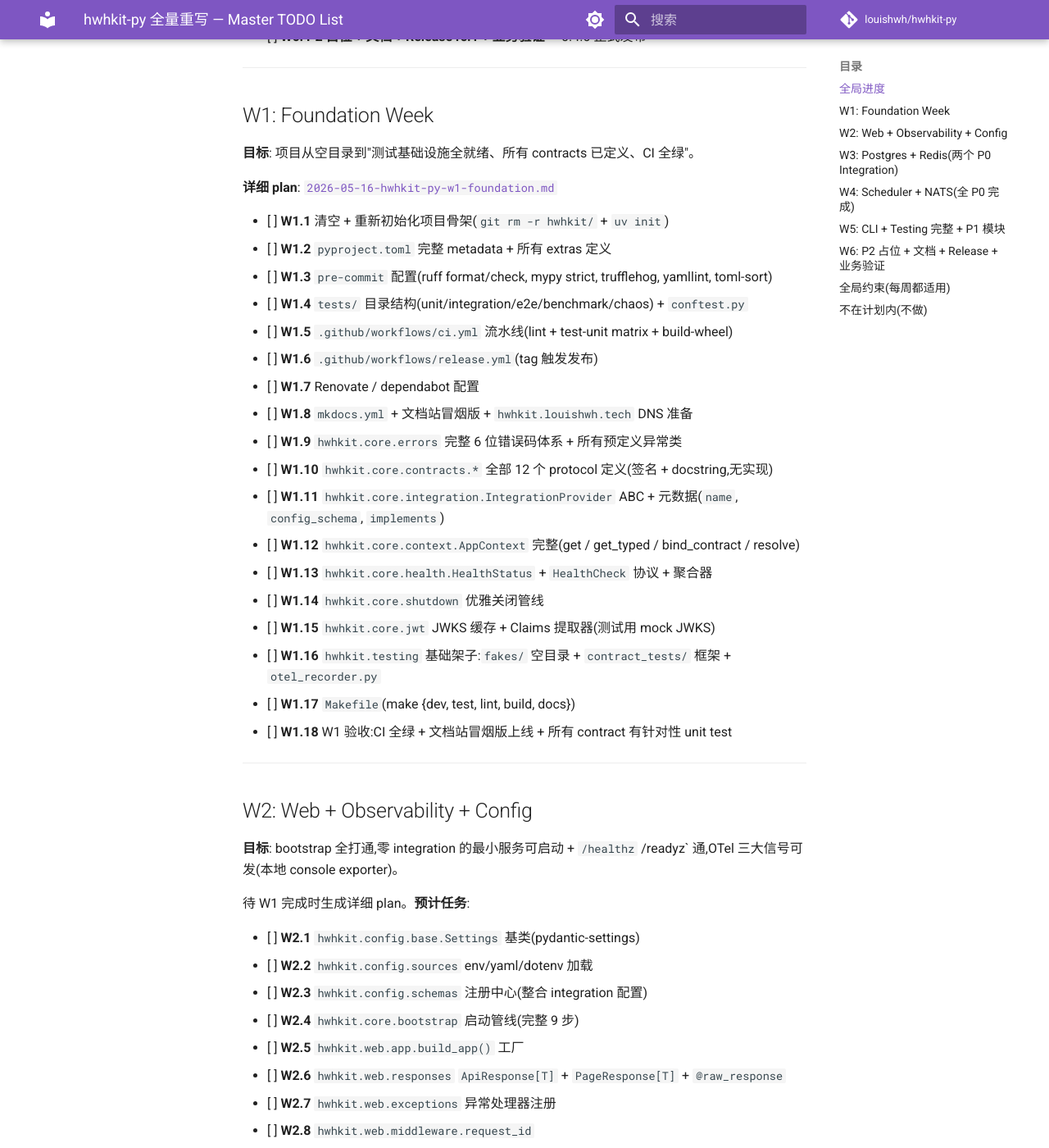
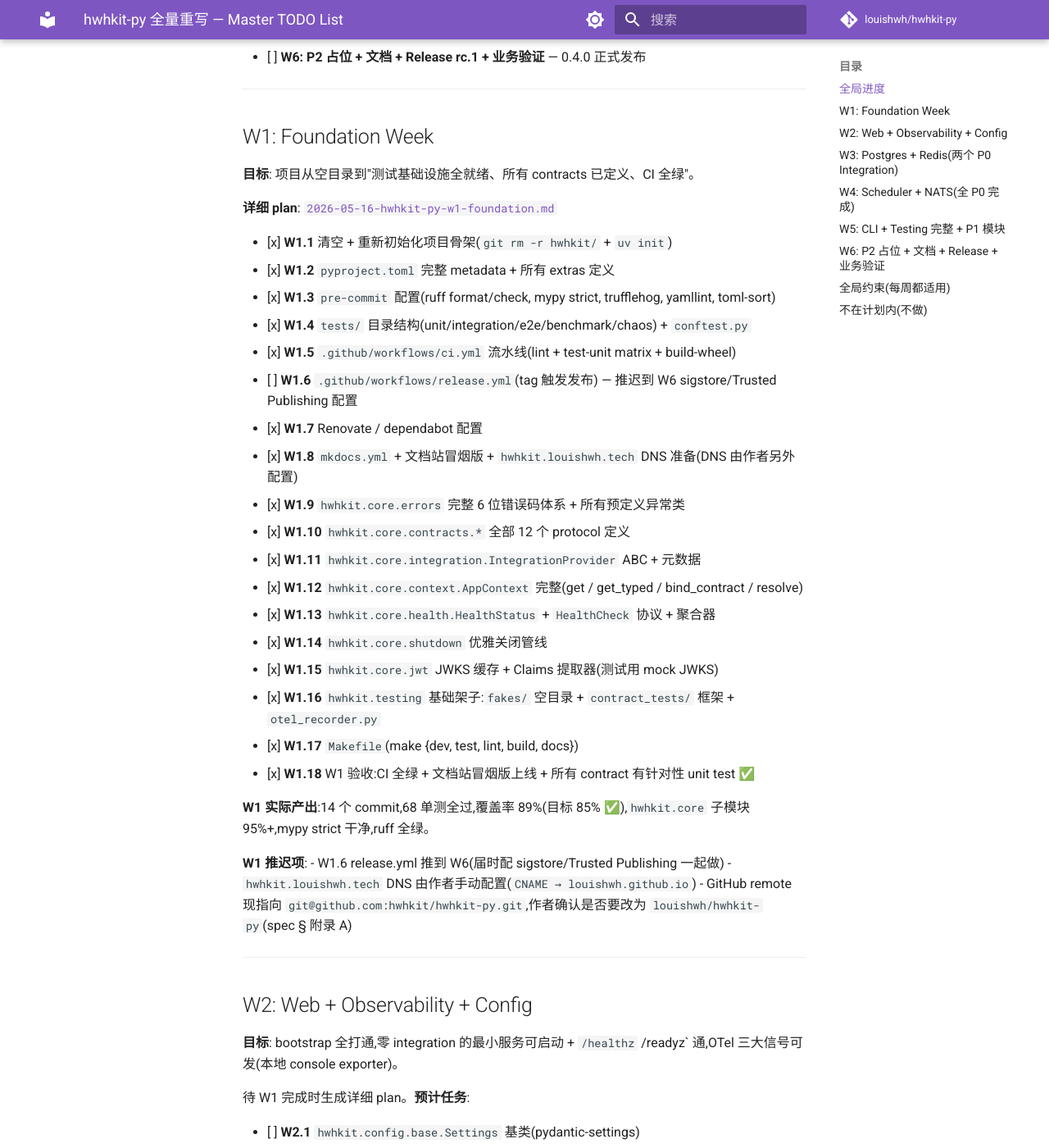
Before and after one commit to hwhkit/hwhkit-py, an MkDocs documentation site: the page built from docs/superpowers/plans/2026-05-16-hwhkit-py-master-todo.md, in a window 1280 px wide and 1400 px high, scrolled down 625 px. Shown: the whole window at 82% size. Built offline with MkDocs 1.6.1 and Material for MkDocs 9.7.7, drawn with Linux system fonts in a browser that asks for light colours; comment, search, counter and statistics services are not loaded; the version menu is left out; some of the changed text lies outside the part shown.

Commit message:
docs(plan): mark W1 milestones complete
W1 deliverables shipped:
- Project skeleton + CI/CD + pre-commit + Renovate
- All 12 contract protocols defined
- IntegrationProvider ABC + AppContext + HealthAggregator + GracefulShutdown + JwtVerifier
- ApiError taxonomy with 6-digit codes
- hwhkit.testing.OtelRecorder
- mkdocs-material documentation site (smoke version)
- 68 unit tests, 89% coverage, mypy strict clean, ruff clean

Deferred to W6:
- release.yml (will combine with sigstore + Trusted Publishing)

Outside-of-code action items:
- Configure hwhkit.louishwh.tech DNS (CNAME → louishwh.github.io)
- Confirm GitHub repo location (current remote: hwhkit/hwhkit-py;
  spec § A: louishwh/hwhkit-py)

Co-Authored-By: Claude Opus 4.7 (1M context) <noreply@anthropic.com>

```diff
--- a/docs/superpowers/plans/2026-05-16-hwhkit-py-master-todo.md
+++ b/docs/superpowers/plans/2026-05-16-hwhkit-py-master-todo.md
@@ -25,24 +25,31 @@
 
 **详细 plan**: [`2026-05-16-hwhkit-py-w1-foundation.md`](./2026-05-16-hwhkit-py-w1-foundation.md)
 
-- [ ] **W1.1** 清空 + 重新初始化项目骨架(`git rm -r hwhkit/` + `uv init`)
-- [ ] **W1.2** `pyproject.toml` 完整 metadata + 所有 extras 定义
-- [ ] **W1.3** `pre-commit` 配置(ruff format/check, mypy strict, trufflehog, yamllint, toml-sort)
-- [ ] **W1.4** `tests/` 目录结构(unit/integration/e2e/benchmark/chaos) + `conftest.py`
-- [ ] **W1.5** `.github/workflows/ci.yml` 流水线(lint + test-unit matrix + build-wheel)
-- [ ] **W1.6** `.github/workflows/release.yml`(tag 触发发布)
-- [ ] **W1.7** Renovate / dependabot 配置
-- [ ] **W1.8** `mkdocs.yml` + 文档站冒烟版 + `hwhkit.louishwh.tech` DNS 准备
-- [ ] **W1.9** `hwhkit.core.errors` 完整 6 位错误码体系 + 所有预定义异常类
-- [ ] **W1.10** `hwhkit.core.contracts.*` 全部 12 个 protocol 定义(签名 + docstring,无实现)
-- [ ] **W1.11** `hwhkit.core.integration.IntegrationProvider` ABC + 元数据(`name`, `config_schema`, `implements`)
-- [ ] **W1.12** `hwhkit.core.context.AppContext` 完整(get / get_typed / bind_contract / resolve)
-- [ ] **W1.13** `hwhkit.core.health.HealthStatus` + `HealthCheck` 协议 + 聚合器
-- [ ] **W1.14** `hwhkit.core.shutdown` 优雅关闭管线
-- [ ] **W1.15** `hwhkit.core.jwt` JWKS 缓存 + Claims 提取器(测试用 mock JWKS)
-- [ ] **W1.16** `hwhkit.testing` 基础架子:`fakes/` 空目录 + `contract_tests/` 框架 + `otel_recorder.py`
-- [ ] **W1.17** `Makefile`(make {dev, test, lint, build, docs})
-- [ ] **W1.18** W1 验收:CI 全绿 + 文档站冒烟版上线 + 所有 contract 有针对性 unit test
+- [x] **W1.1** 清空 + 重新初始化项目骨架(`git rm -r hwhkit/` + `uv init`)
+- [x] **W1.2** `pyproject.toml` 完整 metadata + 所有 extras 定义
+- [x] **W1.3** `pre-commit` 配置(ruff format/check, mypy strict, trufflehog, yamllint, toml-sort)
+- [x] **W1.4** `tests/` 目录结构(unit/integration/e2e/benchmark/chaos) + `conftest.py`
+- [x] **W1.5** `.github/workflows/ci.yml` 流水线(lint + test-unit matrix + build-wheel)
+- [ ] **W1.6** `.github/workflows/release.yml`(tag 触发发布) — 推迟到 W6 sigstore/Trusted Publishing 配置
+- [x] **W1.7** Renovate / dependabot 配置
+- [x] **W1.8** `mkdocs.yml` + 文档站冒烟版 + `hwhkit.louishwh.tech` DNS 准备(DNS 由作者另外配置)
+- [x] **W1.9** `hwhkit.core.errors` 完整 6 位错误码体系 + 所有预定义异常类
+- [x] **W1.10** `hwhkit.core.contracts.*` 全部 12 个 protocol 定义
+- [x] **W1.11** `hwhkit.core.integration.IntegrationProvider` ABC + 元数据
+- [x] **W1.12** `hwhkit.core.context.AppContext` 完整(get / get_typed / bind_contract / resolve)
+- [x] **W1.13** `hwhkit.core.health.HealthStatus` + `HealthCheck` 协议 + 聚合器
+- [x] **W1.14** `hwhkit.core.shutdown` 优雅关闭管线
+- [x] **W1.15** `hwhkit.core.jwt` JWKS 缓存 + Claims 提取器(测试用 mock JWKS)
+- [x] **W1.16** `hwhkit.testing` 基础架子:`fakes/` 空目录 + `contract_tests/` 框架 + `otel_recorder.py`
+- [x] **W1.17** `Makefile`(make {dev, test, lint, build, docs})
+- [x] **W1.18** W1 验收:CI 全绿 + 文档站冒烟版上线 + 所有 contract 有针对性 unit test ✅
+
+**W1 实际产出**:14 个 commit,68 单测全过,覆盖率 89%(目标 85% ✅),`hwhkit.core` 子模块 95%+,mypy strict 干净,ruff 全绿。
+
+**W1 推迟项**:
+- W1.6 release.yml 推到 W6(届时配 sigstore/Trusted Publishing 一起做)
+- `hwhkit.louishwh.tech` DNS 由作者手动配置(`CNAME → louishwh.github.io`)
+- GitHub remote 现指向 `git@github.com:hwhkit/hwhkit-py.git`,作者确认是否要改为 `louishwh/hwhkit-py`(spec § 附录 A)
 
 ---
 
```
Also changed, not shown: other parts of docs/superpowers/plans/2026-05-16-hwhkit-py-master-todo.md (+1 -1 lines), CHANGELOG.md (+18 -7 lines).
